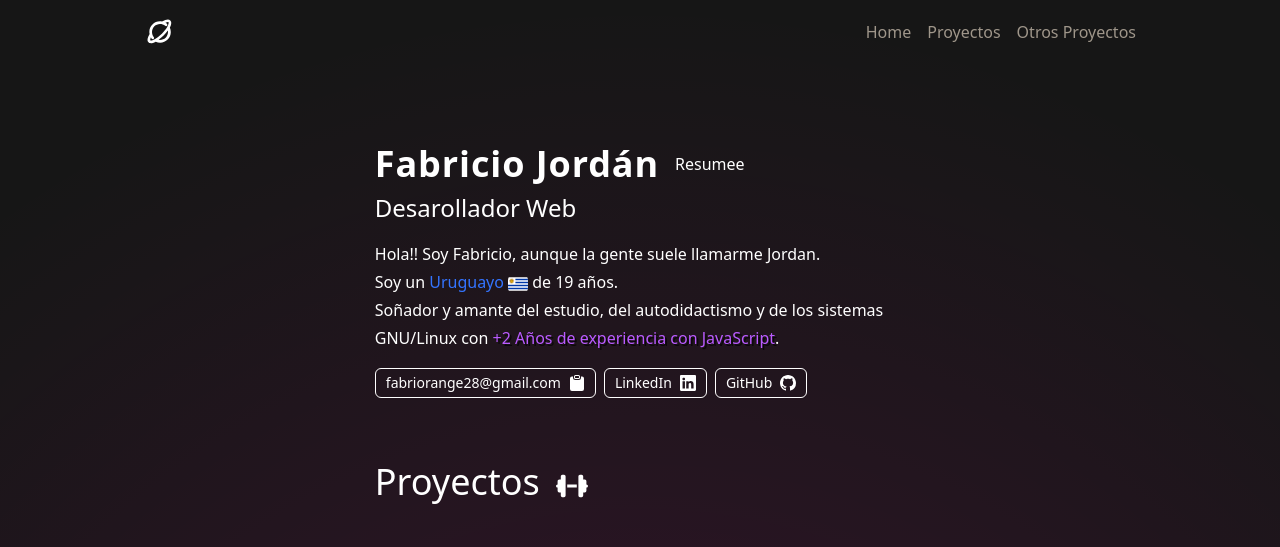
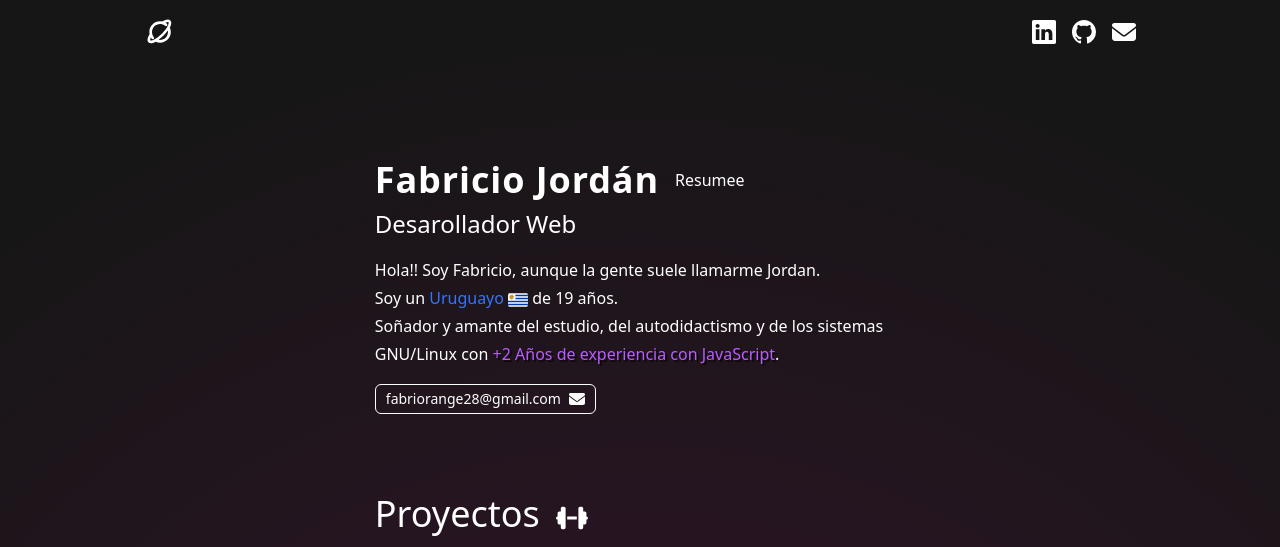
Before and after one commit to FabrizioJordan/astro-portfolio, an Astro site: page / in a window 1280 px wide. Shown: the top 547 px of the page. Built offline with nearby package versions, Linux system fonts and the light colour scheme; Astro itself is replaced by a stand-in of ours.

Commit message:
Quit the navegation of the header. Now is for social medias. New icon for copy the mail to clipboard.

```diff
--- a/src/components/AboutMe.astro
+++ b/src/components/AboutMe.astro
@@ -1,10 +1,7 @@
 ---
-import linkedinIcon from "../assets/icon/linkedin.svg";
-import clipboardIcon from "../assets/icon/clipboard-fill.svg";
+import envelopeIcon from "../assets/icon/envelope.svg";
 import uruguayFlag from "../assets/icon/uruguayFlag.svg";
-import githubIcon from "../assets/icon/github.svg";
 ---
-
 
 <section id="about" class="w-full flex gap-4 flex-col justify-center items-center leading-7">
       <article class="text-start min-w-full flex flex-col justify-center items-start gap-2 md:gap-2">
@@ -44,27 +41,9 @@ import githubIcon from "../assets/icon/github.svg";
         <ul class="flex gap-2 flex-row justify-center items-center text-sm">
           <li>
             <p class="transition-colors duration-500 hover:!bg-[#ffffff40] bg-linear-3 gap-2 bg-size-1 animation-1 border border-white rounded-md px-2.5 p-1 flex justify-between items-center">
-              fabriorange28@gmail.com <button onclick="copyMailToClipboard()" ><img class="w-4 h-4 invert" src={clipboardIcon?.src} alt="envelope for click the button and copy the mail into the clipboard"/></button
+              fabriorange28@gmail.com <button onclick="copyMailToClipboard()" ><img class="w-4 h-4 invert" src={envelopeIcon?.src} alt="envelope for click the button and copy the mail into the clipboard"/></button
               >
             </p>
-          </li>
-          <li>
-            <a rel="noreferrer noopener" target="_blank" class="transition-colors duration-500 hover:!bg-[#ffffff40] flex gap-2 items-center justify-center bg-linear-3 bg-size-1 animation-1 border border-white rounded-md px-2.5 p-1" href="https://www.linkedin.com/in/fabricio-jordán-936385136/">
-              <span class="hidden sm:block">LinkedIn</span><img
-                class="w-4 h-4 invert"
-                src={linkedinIcon?.src}
-                alt="linkedin icon"
-              />
-            </a>
-          </li>
-          <li>
-            <a rel="noreferrer noopener" target="_blank" class="transition-colors duration-500 hover:!bg-[#ffffff40] flex gap-2 items-center justify-center bg-linear-3 bg-size-1 animation-1 border border-white rounded-md px-2.5 p-1" href="https://github.com/FabrizioJordan">
-              <span class="hidden sm:block">GitHub</span><img
-                class="w-4 h-4 invert"
-                src={githubIcon?.src}
-                alt="github icon"
-              />
-            </a>
           </li>
         </ul>
       </article>
--- a/src/components/Footer.astro
+++ b/src/components/Footer.astro
@@ -2,7 +2,6 @@
 import logo from '../assets/icon/icon1.svg';
 import linkedinIcon from "../assets/icon/linkedin.svg";
 import dribbbleIcon from "../assets/icon/dribbble.svg";
-import clipboardIcon from "../assets/icon/clipboard-fill.svg";
 import githubIcon from "../assets/icon/github.svg";
 ---
 
--- a/src/components/Header.astro
+++ b/src/components/Header.astro
@@ -1,5 +1,8 @@
 ---
 import logo from '../assets/icon/icon1.svg';
+import linkedinIcon from "../assets/icon/linkedin.svg";
+import githubIcon from "../assets/icon/github.svg";
+import envelopeIcon from "../assets/icon/envelope.svg";
 ---
 
 
@@ -7,8 +10,12 @@ import logo from '../assets/icon/icon1.svg';
     <img class="w-8 h-8 invert hover:invert-[.65]" src={logo?.src} alt="Svg of a planet with rings.">
 
     <nav class="flex flex-row gap-4 justify-center items-center [&>A]:text-[#9f968a] hover:[&>A]:text-[#ba5bff]">
-        <a class="" href="#init">Home</a>
-        <a href="#mainProjects">Proyectos</a>
-        <a href="#moreProjects">Otros Proyectos</a>
+        <a rel="noreferrer noopener" target="_blank" class="" href="https://www.linkedin.com/in/fabricio-jordán-936385136/"><img class="w-6 h-6 invert" src={linkedinIcon?.src} alt="linkedin icon" />
+          </a>
+          <a rel="noreferrer noopener" target="_blank" class="" href="https://github.com/FabrizioJordan">
+            <img class="w-6 h-6 invert" src={githubIcon?.src} alt="github icon"/>
+          </a>
+          <button onclick="copyMailToClipboard()" ><img class="w-6 h-6 invert" src={envelopeIcon?.src} alt="envelope for click the button and copy the mail into the clipboard"/></button
+            >
     </nav>
 </header>
--- a/src/layouts/Layout.astro
+++ b/src/layouts/Layout.astro
@@ -21,7 +21,7 @@ const { title } = Astro.props;
     <title>{title}</title>
   </head>
   <body class=" bg-[radial-gradient(circle_farthest-side,rgba(255,0,182,.15),rgba(255,255,255,0))]">
-    <div class="max-w-5xl m-auto p-4 flex gap-24 flex-col justify-center items-center">
+    <div class="max-w-5xl m-auto p-4 flex gap-28 flex-col justify-center items-center">
       <Header />
       <slot />
       <Footer />
--- a/src/pages/index.astro
+++ b/src/pages/index.astro
@@ -19,7 +19,7 @@ import iconDumbbell from "../assets/icon/dumbbell-solid.svg";
     }
   </script>
 
-  <main class="flex flex-col gap-16 text-white">
+  <main class="flex flex-col gap-20 text-white">
     <div
       id="message"
       class="z-50 hidden fixed top-6 w-full max-w-[592px] text-center"
```
Also changed, not shown: src/assets/icon/envelope.svg (added).
